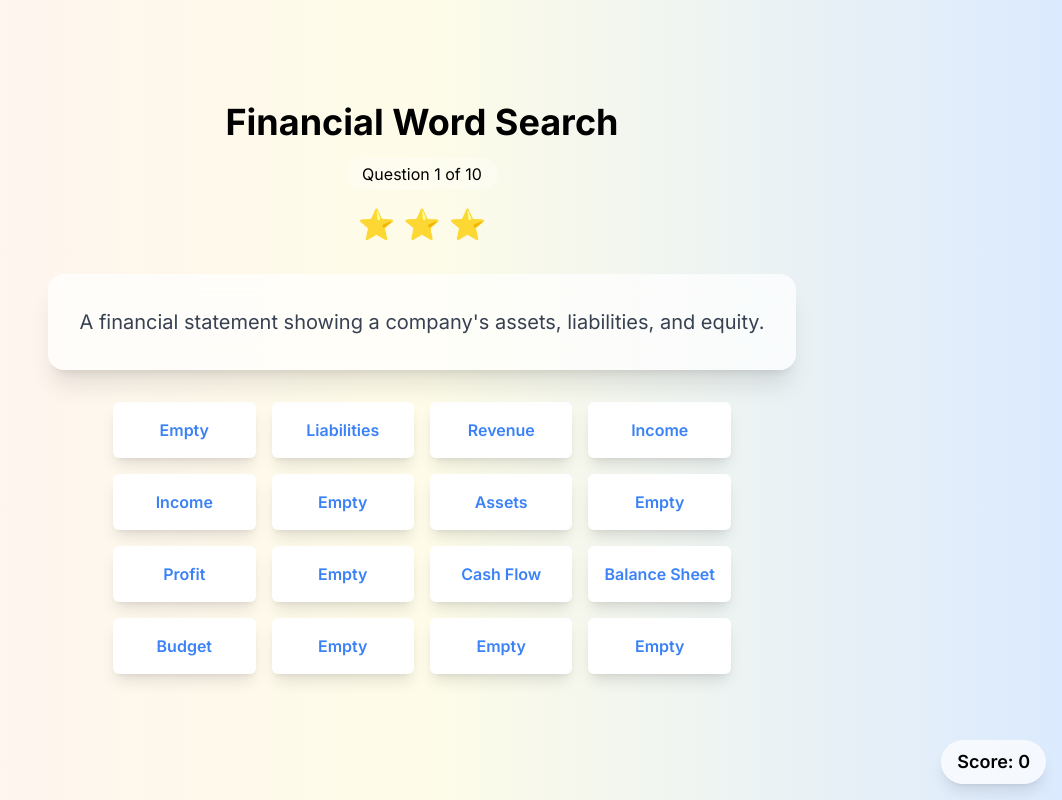
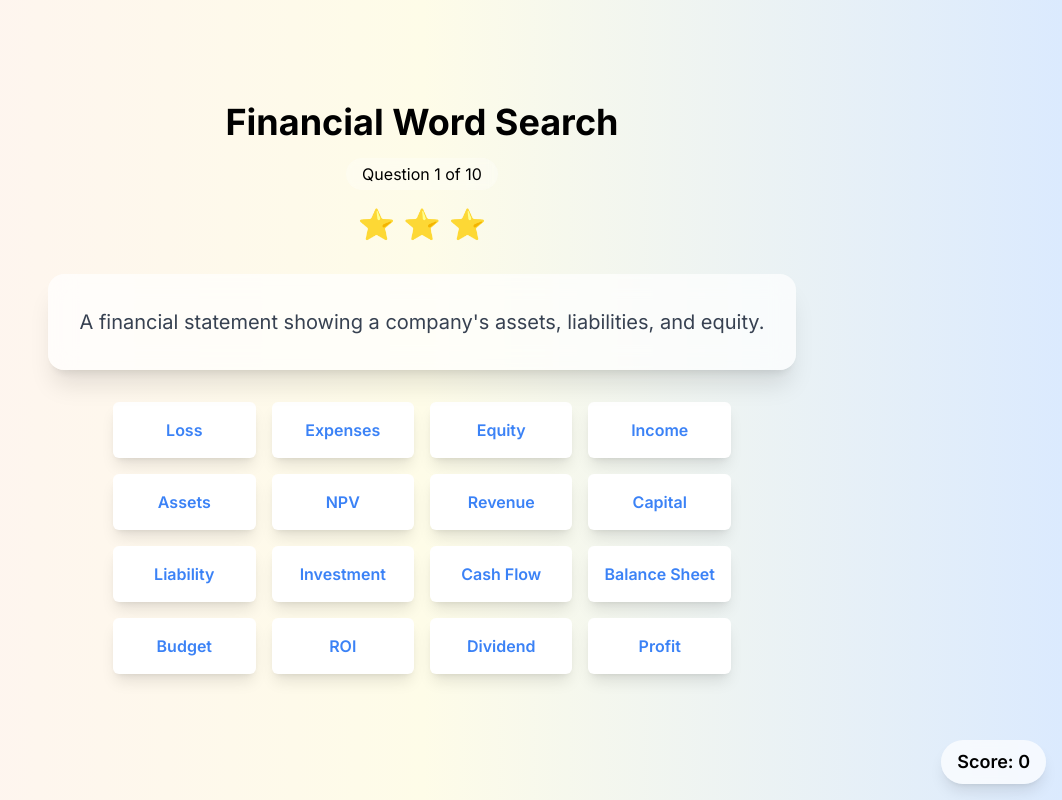
Before and after one commit to Clusters-Config/Fin-Quest, a React (Vite) app in the folder frontend/: page /WordSearch in a window 1280 px wide. Both pictures are taken after a click on the button "Start Your Journey! 🚀". Shown: the whole page, without its empty margins (218-1280 px from the left). Built offline with nearby package versions, Linux system fonts and the light colour scheme.

Commit message:
fix: display answers for questions after 3 attempts

```diff
--- a/frontend/src/GameComponents/WordSearch.jsx
+++ b/frontend/src/GameComponents/WordSearch.jsx
@@ -60,6 +60,7 @@ const FinancialGame = () => {
   const [selectedWord, setSelectedWord] = useState("");
   const [isCorrect, setIsCorrect] = useState(false);
   const [showFeedback, setShowFeedback] = useState(false);
+  const [showAnswer, setShowAnswer] = useState(false);
   const [retryStars, setRetryStars] = useState(3);
   const [score, setScore] = useState(0);
   const [correctAnswers, setCorrectAnswers] = useState(0);
@@ -68,6 +69,8 @@ const FinancialGame = () => {
   const [showToast, setShowToast] = useState(false);
 
   const handleWordClick = (word) => {
+    if (showAnswer) return; // Prevent clicking when answer is shown
+
     setSelectedWord(word);
     setTotalAttempts(prev => prev + 1);
 
@@ -84,9 +87,8 @@ const FinancialGame = () => {
       setRetryStars(prev => {
         const newStars = prev - 1;
         if (newStars === 0) {
-          setTimeout(() => {
-            nextQuestion();
-          }, 1500);
+          // Show the correct answer when all attempts are used
+          setShowAnswer(true);
         }
         return newStars;
       });
@@ -97,6 +99,7 @@ const FinancialGame = () => {
   const nextQuestion = () => {
     setShowFeedback(false);
     setIsCorrect(false);
+    setShowAnswer(false);
     setRetryStars(3);
     setSelectedWord("");
 
@@ -113,6 +116,7 @@ const FinancialGame = () => {
     setSelectedWord("");
     setIsCorrect(false);
     setShowFeedback(false);
+    setShowAnswer(false);
     setRetryStars(3);
     setScore(0);
     setCorrectAnswers(0);
@@ -130,12 +134,34 @@ const FinancialGame = () => {
   };
 
   const generateGrid = () => {
-    const allWords = [...questions[currentQuestionIndex].options];
-    const gridSize = 4;
-    const gridWords = [...allWords, "Income", "Profit", "Revenue", "Assets", "Liabilities"];
-    while (gridWords.length < gridSize * gridSize) {
-      gridWords.push("Empty");
+    const currentQuestion = questions[currentQuestionIndex];
+    const allWords = [...currentQuestion.options];
+
+    // Add some additional financial terms to fill the grid
+    const additionalWords = [
+      "Assets", "Liability", "Equity", "Revenue", "Expenses", "Profit",
+      "Loss", "Dividend", "Capital", "Investment", "ROI", "NPV"
+    ];
+
+    // Filter out words that are already in options to avoid duplicates
+    const filteredAdditional = additionalWords.filter(word =>
+      !allWords.some(option => option.toLowerCase() === word.toLowerCase())
+    );
+
+    // Add additional words until we have 16 total (4x4 grid)
+    const gridWords = [...allWords];
+    let additionalIndex = 0;
+
+    while (gridWords.length < 16 && additionalIndex < filteredAdditional.length) {
+      gridWords.push(filteredAdditional[additionalIndex]);
+      additionalIndex++;
     }
+
+    // If still not enough words, add some generic ones
+    while (gridWords.length < 16) {
+      gridWords.push(`Term${gridWords.length}`);
+    }
+
     return shuffle(gridWords);
   };
 
@@ -168,6 +194,7 @@ const FinancialGame = () => {
           <div className="space-y-4 text-lg text-gray-600 mb-8">
             <p>🎯 Test your financial knowledge by identifying the correct terms</p>
             <p>⭐ You get 3 tries per question - more stars = more points!</p>
+            <p>💡 After 3 incorrect attempts, we'll show you the correct answer</p>
             <p>🏆 Answer all {questions.length} questions to see your final results</p>
           </div>
           <button
@@ -341,18 +368,49 @@ const FinancialGame = () => {
         </motion.div>
       </AnimatePresence>
 
+      {/* Show correct answer when all attempts are used */}
+      <AnimatePresence>
+        {showAnswer && (
+          <motion.div
+            initial={{ opacity: 0, y: -20 }}
+            animate={{ opacity: 1, y: 0 }}
+            exit={{ opacity: 0, y: -20 }}
+            className="bg-gradient-to-r from-orange-400 to-red-500 text-white p-6 rounded-2xl mb-6 shadow-xl text-center"
+          >
+            <div className="text-2xl mb-2">💡</div>
+            <h3 className="text-xl font-bold mb-2">The Correct Answer Is:</h3>
+            <div className="text-2xl font-bold bg-white/20 rounded-lg px-4 py-2 inline-block">
+              {questions[currentQuestionIndex].correctAnswer}
+            </div>
+          </motion.div>
+        )}
+      </AnimatePresence>
+
       <div className="grid grid-cols-4 gap-4 mb-6">
-        {generateGrid().map((word, index) => (
+        {generateGrid().map((word, index) => {
+          const isCorrectAnswer = word === questions[currentQuestionIndex].correctAnswer;
+          const isHighlighted = showAnswer && isCorrectAnswer;
+          const isSelected = selectedWord === word;
+
+          return (
             <motion.button
               key={index}
-            whileHover={{ scale: 1.05 }}
-            whileTap={{ scale: 0.95 }}
-            className="bg-white text-blue-500 font-semibold p-4 rounded-md shadow-lg hover:bg-blue-200 transition-colors"
+              whileHover={!showAnswer ? { scale: 1.05 } : {}}
+              whileTap={!showAnswer ? { scale: 0.95 } : {}}
+              className={`font-semibold p-4 rounded-md shadow-lg transition-all duration-300 ${
+                isHighlighted
+                  ? 'bg-gradient-to-r from-green-400 to-green-600 text-white ring-4 ring-green-300'
+                  : isSelected && !isCorrect && showFeedback
+                  ? 'bg-red-200 text-red-700 border-2 border-red-400'
+                  : 'bg-white text-blue-500 hover:bg-blue-200'
+              } ${showAnswer ? 'cursor-default' : 'cursor-pointer'}`}
               onClick={() => handleWordClick(word)}
+              disabled={showAnswer}
             >
               {word}
             </motion.button>
-        ))}
+          );
+        })}
       </div>
 
       <AnimatePresence>
@@ -398,14 +456,21 @@ const FinancialGame = () => {
               >
                 <div className="text-4xl mb-4">😢</div>
                 <h3 className="text-2xl font-bold text-red-600 mb-2">
-                  Try Again! ({retryStars} {retryStars === 1 ? 'try' : 'tries'} left)
+                  {retryStars > 0 ? `Try Again! (${retryStars} ${retryStars === 1 ? 'try' : 'tries'} left)` : 'All attempts used!'}
                 </h3>
-                {retryStars > 0 && (
+                {retryStars > 0 ? (
                   <button
                     onClick={() => setShowFeedback(false)}
                     className="bg-gray-500 text-white px-6 py-2 rounded-full hover:bg-gray-600 transition-colors"
                   >
                     Continue
+                  </button>
+                ) : (
+                  <button
+                    onClick={nextQuestion}
+                    className="bg-blue-500 text-white px-6 py-2 rounded-full hover:bg-blue-600 transition-colors"
+                  >
+                    {currentQuestionIndex === questions.length - 1 ? "See Results!" : "Next Question"}
                   </button>
                 )}
               </motion.div>
```
Lines whose indentation alone changed are shown as unchanged.
